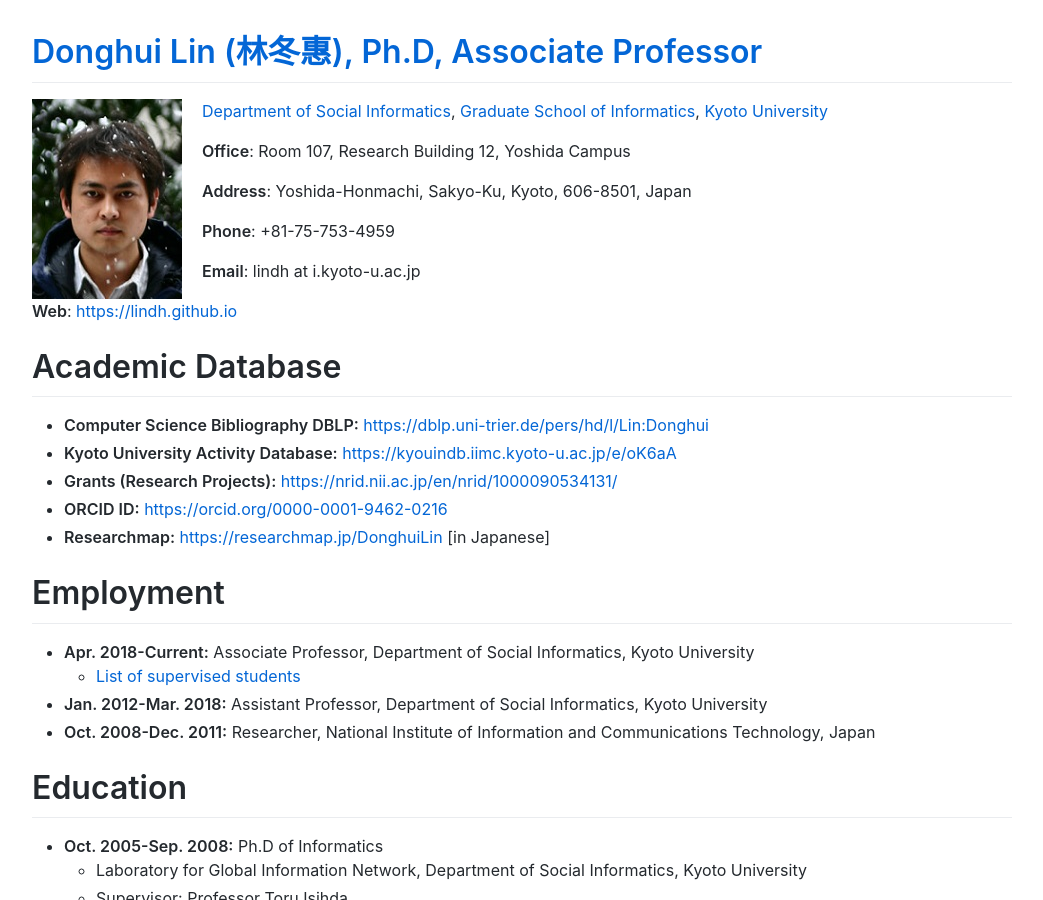
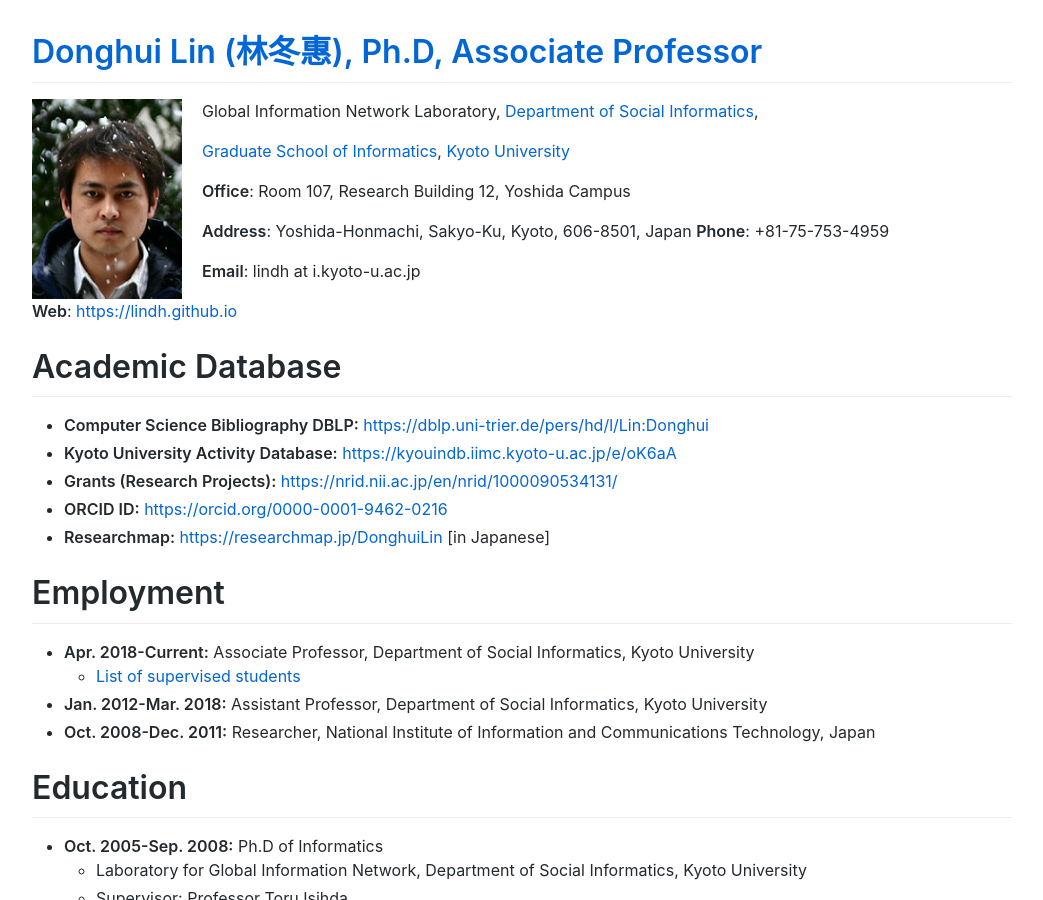
Before and after one commit to lindh/lindh.github.io, a Jekyll site: the page built from index.md, in a window 1280 px wide and 900 px high. Shown: the whole window, without its empty margins (118-1161 px from the left). Built offline with Jekyll 4.4.1, drawn with Linux system fonts in a browser that asks for light colours; comment, search, counter and statistics services are not loaded.

Commit message:
Update index.md

```diff
--- a/index.md
+++ b/index.md
@@ -4,13 +4,13 @@
 
 <img align="left" src="./images/lin.jpg"/>
 
-   [Department of Social Informatics](http://www.soc.i.kyoto-u.ac.jp/en/), [Graduate School of Informatics](http://www.i.kyoto-u.ac.jp/en/), [Kyoto University](https://www.kyoto-u.ac.jp/en/)
+   Global Information Network Laboratory, [Department of Social Informatics](http://www.soc.i.kyoto-u.ac.jp/en/),
+
+   [Graduate School of Informatics](http://www.i.kyoto-u.ac.jp/en/), [Kyoto University](https://www.kyoto-u.ac.jp/en/)
 
    **Office**: Room 107, Research Building 12, Yoshida Campus
 
-   **Address**: Yoshida-Honmachi, Sakyo-Ku, Kyoto, 606-8501, Japan
-
-   **Phone**: +81-75-753-4959
+   **Address**: Yoshida-Honmachi, Sakyo-Ku, Kyoto, 606-8501, Japan    **Phone**: +81-75-753-4959
 
    **Email**: lindh at i.kyoto-u.ac.jp
 
```
